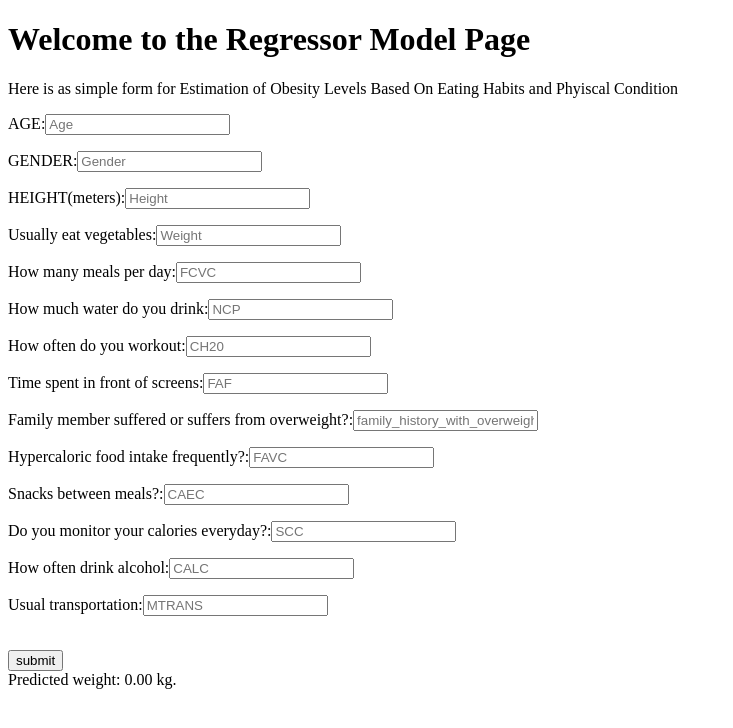
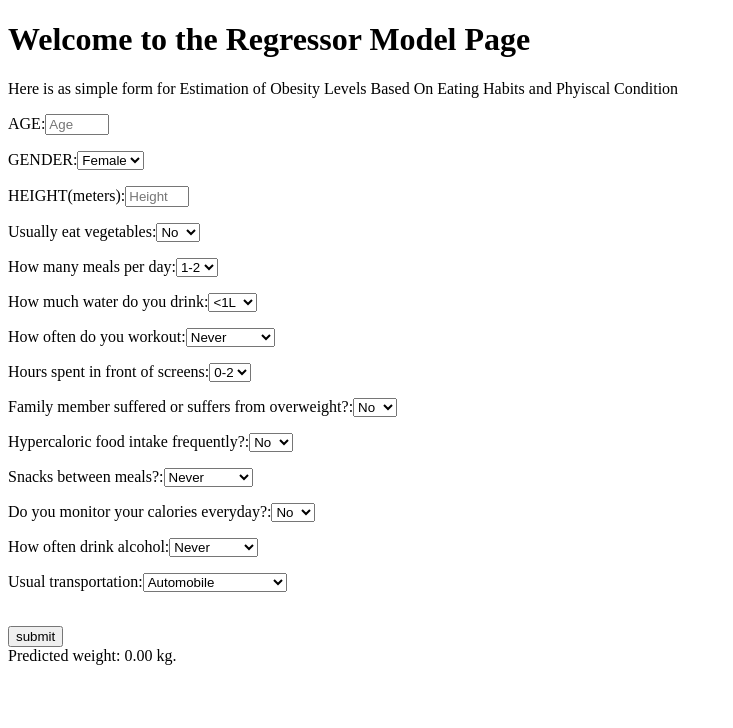
Before and after one commit to mbishopn/Machine-Leaning-with-python-Final-Project-TEAM-7, a Flask app: template webserver/templates/regressor.html in a window 1280 px wide. Shown: the top 728 px of the page, without its empty margins (0-733 px from the left). Run offline with Flask 3, Linux system fonts and the light colour scheme; the template is opened without the code that fills it, so the values that code supplies are empty; parts of the project's set-up code (start-up, migrations or seed data) failed here and were passed over.

Commit message:
regressor interface done!
now intefrace to input variables is friendly enough!

```diff
--- a/webserver/server.py
+++ b/webserver/server.py
@@ -3,10 +3,10 @@
 from pathlib import Path
 import pandas as pd
 from ucimlrepo import fetch_ucirepo
+import joblib
 
-import joblib
-craw=pd.DataFrame
-rraw=pd.DataFrame
+craw=pd.DataFrame()
+rraw=pd.DataFrame()
 
 obesity = fetch_ucirepo(id=544)
 rraw=obesity.data.original
@@ -41,7 +41,7 @@
 def regressor():
         jl_filepath=jl_filedir / 'reg_obesity.joblib'
         regressor=joblib.load(jl_filepath)
-        data=""
+        data=[""]
         if request.method=='POST':
                 arr=[]
                 data=pd.DataFrame(columns=['Age','Height','FCVC','NCP','CH2O','FAF','TUE','Gender','family_history_with_overweight','FAVC','CAEC','SCC','CALC','MTRANS','Height_na'])
--- a/webserver/templates/classifier.html
+++ b/webserver/templates/classifier.html
@@ -12,7 +12,7 @@
     <p>Fill this form and based on the input the model will predict if there's presence of heart disease.</p>
     {% block content %}
     <form action="/classifier" method="POST">
-        <p>Please enter in your Age:<input type="text" id="age" name="age" placeholder="Age"></p>
+        <p>Please enter in your Age:<input type="number" id="age" name="age" placeholder="Age"></p>
         <p>Please enter in you Sex:<input type="text" id="sex" name="sex" placeholder="male/female"></p>
         <p>Please enter in your CP:<input type="text" id="cp" name="cp" placeholder="CP"></p>
         <p>Please enter in your TrestBPS:<input type="text" id="trestbps" name="trestbps" placeholder="TrestBPS"></p>
--- a/webserver/templates/regressor.html
+++ b/webserver/templates/regressor.html
@@ -13,20 +13,20 @@
     <p>Here is as simple form for Estimation of Obesity Levels Based On Eating Habits and Phyiscal Condition</p>
     {% block content %}
     <form action='/regressor' method="POST">
-        <p>AGE:<input type="text" id="Age" name="Age" placeholder="Age"></p>
-        <p>GENDER:<input type="text" id="Gender" name="Gender" placeholder="Gender"></p>
-        <p>HEIGHT(meters):<input type="text" id="Height" name="Height" placeholder="Height"></p>
-        <p>Usually eat vegetables:<input type="text" id="FCVC" name="FCVC" placeholder="Weight"></p>
-        <p>How many meals per day:<input type="text" id="NCP" name="NCP" placeholder="FCVC"></p>
-        <p>How much water do you drink:<input type="text" id="CH2O" name="CH2O" placeholder="NCP"></p>
-        <p>How often do you workout:<input type="text" id="FAF" name="FAF" placeholder="CH20"></p>
-        <p>Time spent in front of screens:<input type="text" id="TUE" name="TUE" placeholder="FAF"></p>
-        <p>Family member suffered or suffers from overweight?:<input type="text" id="family_history_with_overweight" name="family_history_with_overweight" placeholder="family_history_with_overweight"></p>
-        <p>Hypercaloric food intake frequently?:<input type="text" id="FAVC" name="FAVC" placeholder="FAVC"></p>
-        <p>Snacks between meals?:<input type="text" id="CAEC" name="CAEC" placeholder="CAEC"></p>
-        <p>Do you monitor your calories everyday?:<input type="text" id="SCC" name="SCC" placeholder="SCC"></p>
-        <p>How often drink alcohol:<input type="text" id="CALC" name="CALC" placeholder="CALC"></p>
-        <p>Usual transportation:<input type="text" id="TUE" name="MTRANS" placeholder="MTRANS"></p>
+        <p>AGE:<input type="number" min="0" max="120" id="Age" name="Age" placeholder="Age"></p>
+        <p>GENDER:<select id="Gender" name="Gender" placeholder="Gender"><option value="1">Female</option><option value="2">Male</option></select></p>
+        <p>HEIGHT(meters):<input type="number" min="0" max="3" step="0.1" id="Height" name="Height" placeholder="Height"></p>
+        <p>Usually eat vegetables:<select type="text" id="FCVC" name="FCVC" placeholder="FCVC"><option value="1">No</option><option value="2">Yes</option></select></p>
+        <p>How many meals per day:<select  type="text" id="NCP" name="NCP" placeholder="NCP"><option value="0">1-2</option><option value="1">3</option><option value="2">>3</option></select></p>
+        <p>How much water do you drink:<select type="text" id="CH2O" name="CH2O" placeholder="CH2O"><option value="0">&#60;1L</option><option value="1">1-2L</option><option value="2">&#62;2L</option></select></p>
+        <p>How often do you workout:<select type="text" id="FAF" name="FAF" placeholder="FAF"><option value="0">Never</option><option value="1">Sometimes</option><option value="2">Frequently</option><option value="3">Always</option></select></p>
+        <p>Hours spent in front of screens:<select type="text" id="TUE" name="TUE" placeholder="TUE"><option value="0">0-2</option><option value="1">3-5</option><option value="2">&#62;5</option></select></p>
+        <p>Family member suffered or suffers from overweight?:<select type="text" id="family_history_with_overweight" name="family_history_with_overweight" placeholder="family_history_with_overweight"><option value="1">No</option><option value="2">Yes</option></select></p>
+        <p>Hypercaloric food intake frequently?:<select type="text" id="FAVC" name="FAVC" placeholder="FAVC"><option value="1">No</option><option value="2">Yes</option></select></p>
+        <p>Snacks between meals?:<select type="text" id="CAEC" name="CAEC" placeholder="CAEC"><option value="0">Never</option><option value="1">Sometimes</option><option value="2">Frequently</option><option value="3">Always</option></select></p>
+        <p>Do you monitor your calories everyday?:<select type="text" id="SCC" name="SCC" placeholder="SCC"><option value="1">No</option><option value="2">Yes</option></select></p>
+        <p>How often drink alcohol:<select type="text" id="CALC" name="CALC" placeholder="CALC"><option value="0">Never</option><option value="1">Sometimes</option><option value="2">Frequently</option><option value="3">Always</option></select></p>
+        <p>Usual transportation:<select type="text" id="TUE" name="MTRANS" placeholder="MTRANS"><option value="1">Automobile</option><option value="2">Motorbike</option><option value="3">Bike</option><option value="4">Public transportation</option><option value="5">Walking</option></select></p>
         <input type="hidden" id="Height_na" name="Height_na" value="0">
         <br/>
         <input type="submit" value="submit">
```
Also changed, not shown: database/models.db, 1 other file.
